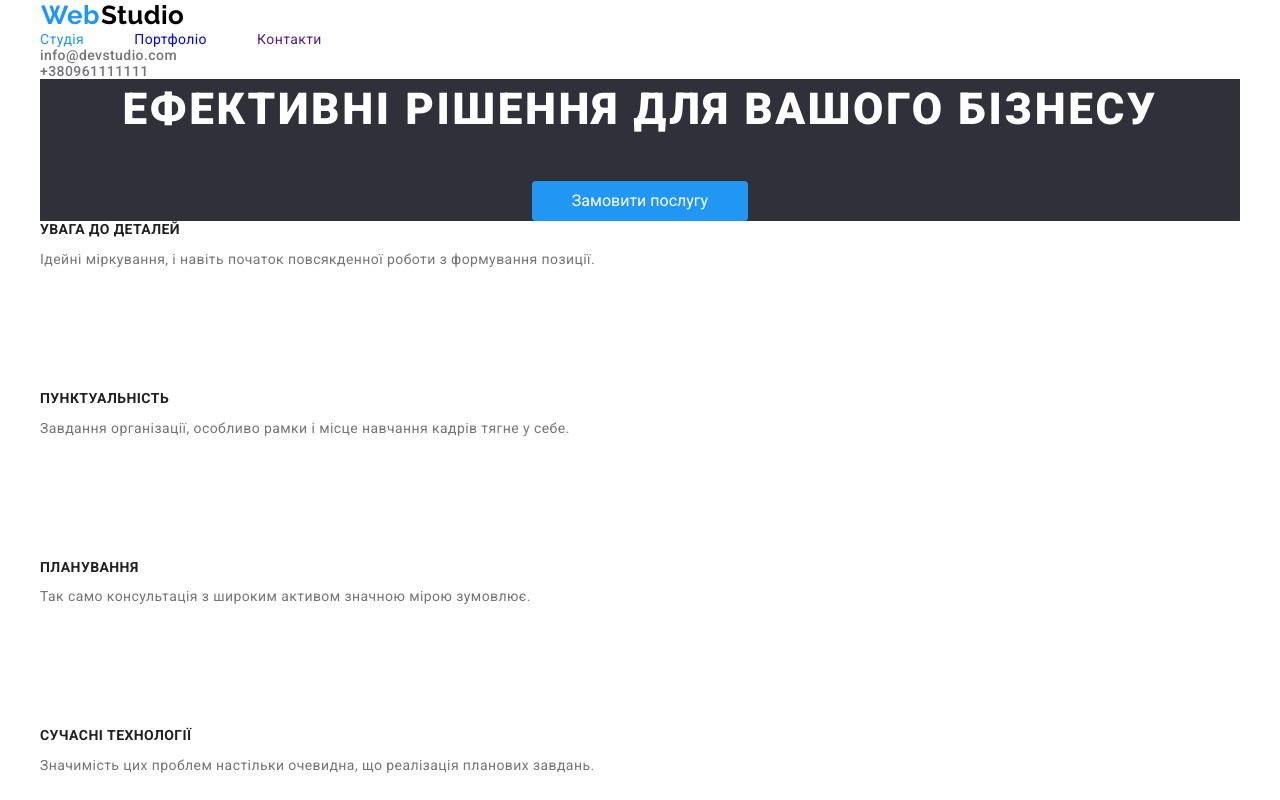
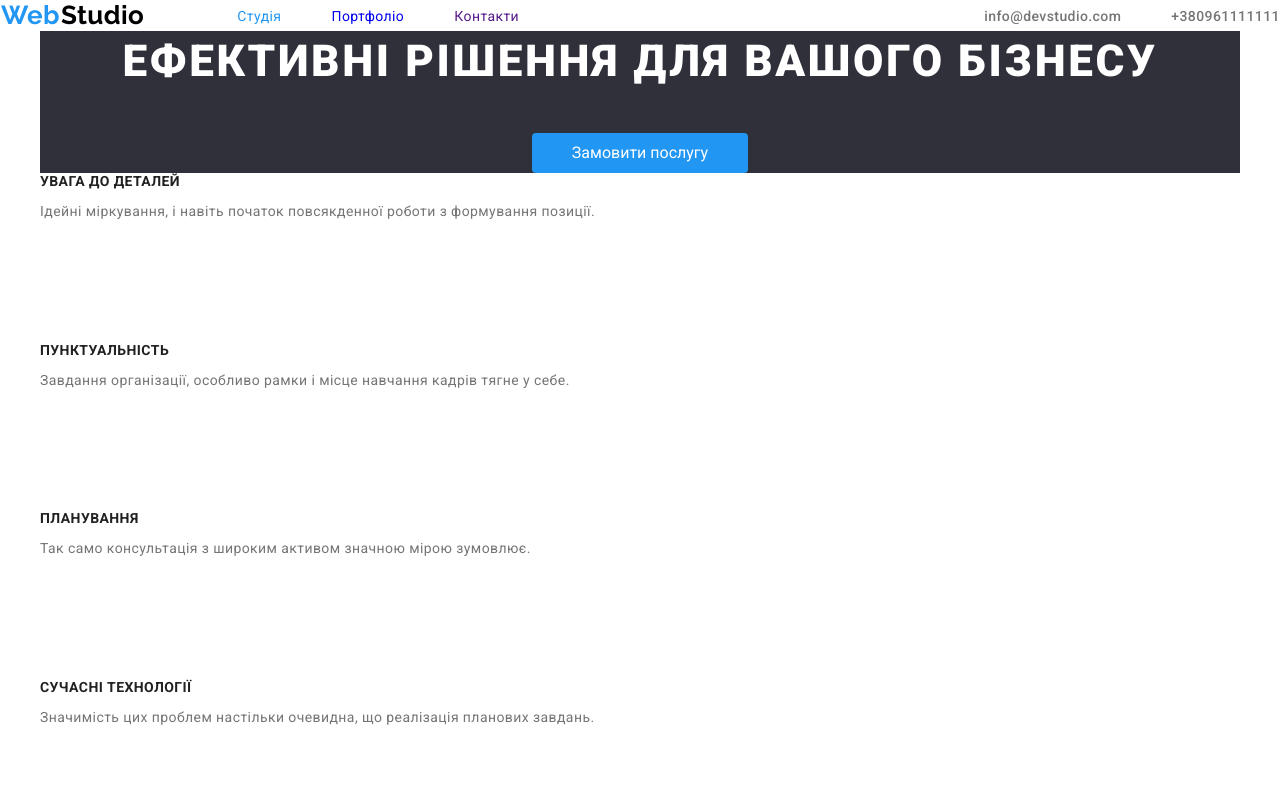
Before and after one commit to GarriAntonov/GarriAntonov-goit-markup-hw-03., a plain HTML site: page index.html in a window 1280 px wide. Shown: the top 800 px of the page. Drawn offline with nearby package versions, Linux system fonts and the light colour scheme.

Commit message:
ДЗ-3+header

```diff
--- a/css/style.css
+++ b/css/style.css
@@ -65,8 +65,14 @@ ul {
   border: 1px solid transparent;
 }
 
+.container-main-nav {
+  display: flex;
+  align-items: center;
+}
+
 .top-nav {
   display: flex;
+  margin-left: 93px;
 }
 
 .top-nav list .nav-link {
@@ -93,8 +99,17 @@ ul {
   color: var(--color-three);
 }
 
+.header-contacts {
+  display: flex;
+  margin-left: auto;
+}
+
 .header-contacts li {
-  display: flex;
+  margin-right: 50px;
+}
+
+.header-contacts li:last-child {
+  margin-right: 0px;
 }
 
 .header-contacts a {
--- a/index.html
+++ b/index.html
@@ -18,8 +18,7 @@
 
   <body>
     <header class="header">
-      <div class="container">
-        <nav>
+      <nav class="container-main-nav">
         <a class="logo link" href="./index.html"> <span class="logo-web">Web</span>Studio </a>
         <!--навигація на інші сторінки-->
         <ul class="top-nav list">
@@ -27,14 +26,12 @@
           <li><a class="link nav-link" href="./portfolio.html">Портфоліо</a></li>
           <li><a class="link nav-link" href="">Контакти</a></li>
         </ul>
-        </nav>
-      </div>
-      <div class="container">
+
         <ul class="header-contacts list">
           <li><a class="link" href="mailto:info@devstudio.com">info@devstudio.com</a></li>
           <li><a class="link" href="tel:+380961111111">+380961111111</a></li>
         </ul>
-      </div>
+      </nav>
     </header>
     <main>
       <div class="container">
```
Lines whose indentation alone changed are shown as unchanged.
